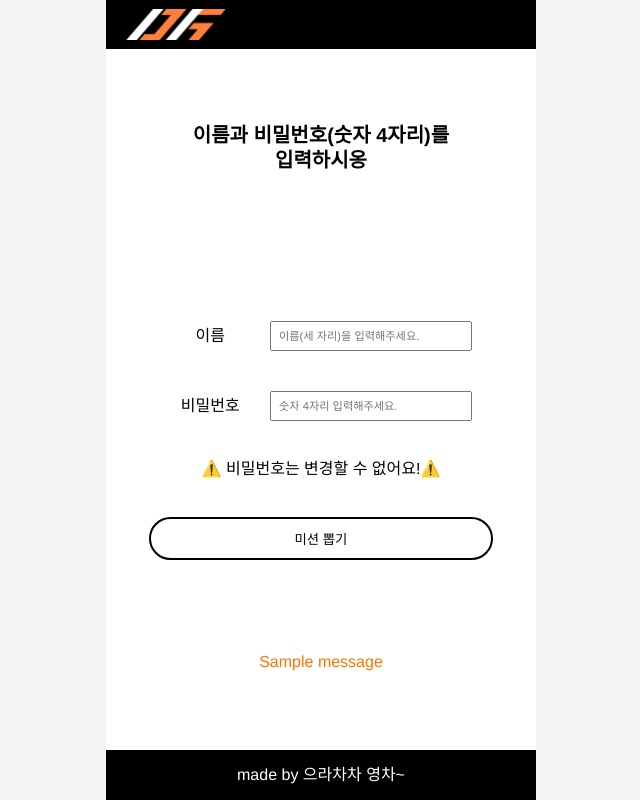
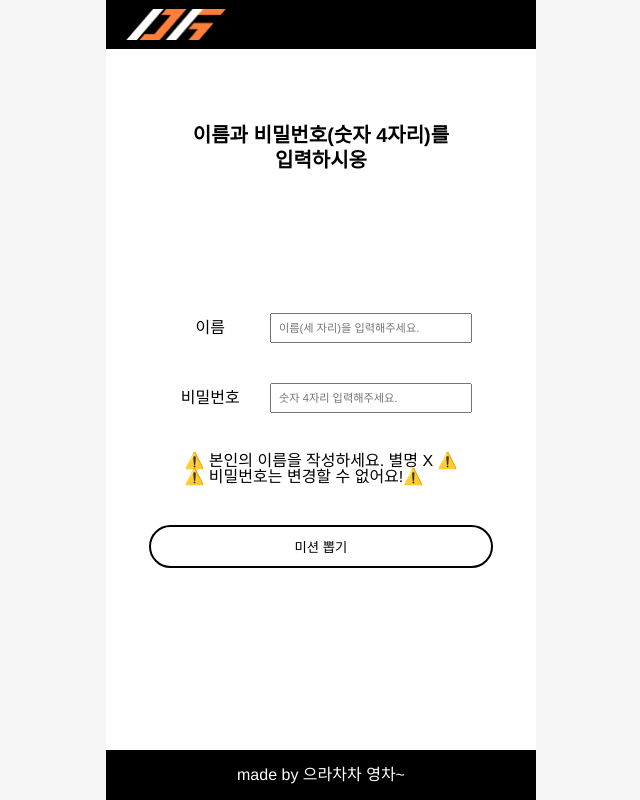
Before and after one commit to coldweek3/mutsa_youngcha, a Django app: page /firstPage/ in a window 1280 px wide. Shown: the whole page, without its empty margins (319-959 px from the left). Run offline with Django 4.2, Linux system fonts and the light colour scheme; tables that the repository leaves empty hold one stand-in row (values such as "Sample post"); one stand-in notice (Sample message) is shown.

Commit message:
🩹 fix: messages.error 모두 alert창으로 변경, 이미 한 번 바꿨으면 alert 바꾼 기록 없으면 다음 페이지

```diff
--- a/mutsa_MT/main/templates/main/firstPage.html
+++ b/mutsa_MT/main/templates/main/firstPage.html
@@ -47,20 +47,27 @@
           />
         </div>
         <div>
+          <!-- 아래 요 문구도 추가 해줄 수 있어? 말 바꿔두 댐 필요없다 싶으면 지워두 대-->
+          <p>⚠️ 본인의 이름을 작성하세요. 별명 X ⚠️</p>
           <p>⚠️ 비밀번호는 변경할 수 없어요!⚠️</p>
-          <!--왜 안 떠.. -> 뜨게 했지롱-->
+          <!--왜 안 떠.. -> 뜨게 했지롱 꺄악 천재 -->
         </div>
         <button type="submit" id="submitBtn" class="subBtn">미션 뽑기</button>
       </div>
 
-      {% if messages %}
-      <div class="alert-messages">
-        {% for message in messages %}
-        <div class="alert {{ message.tags }}">{{ message }}</div>
-        {% endfor %}
-      </div>
-    </form>
-    {% endif %}
+    <script>
+      document.addEventListener("DOMContentLoaded", function () {
+          // 세션에서 오류 메시지를 읽어옵니다.
+          var errorMessage = "{{ request.session.error_message|default:'' }}";
+          if (errorMessage) {
+              alert(errorMessage);
+              // 메시지를 표시한 후 세션에서 삭제합니다.
+              "{% if request.session.error_message %}"
+              delete request.session.error_message;
+              "{% endif %}"
+          }
+      });
+      </script>
 
     <!--
     <script>
--- a/mutsa_MT/main/views.py
+++ b/mutsa_MT/main/views.py
@@ -19,7 +19,8 @@
                     request.session['lion_id'] = lion.id
                     return redirect('missionPage')
                 else:
-                    messages.error(request, "비밀번호가 틀렸다옹")
+                    # messages.error(request, "비밀번호가 틀렸다옹")
+                    request.session['error_message'] = "비밀번호가 틀렸다옹"
             else:
                 if len(password) == 4 and password.isdigit():
                     lion.password = password  # 비밀번호 설정
@@ -27,9 +28,11 @@
                     request.session['lion_id'] = lion.id
                     return redirect('missionPage')
                 else:
-                    messages.error(request, "비밀번호는 숫자 4자리라옹")  # 비밀번호 유효성 검사 실패
+                    # messages.error(request, "비밀번호는 숫자 4자리라옹")
+                    request.session['error_message'] = "비밀번호는 숫자 4자리라옹" # 비밀번호 유효성 검사 실패
         except Lion.DoesNotExist:
-            messages.error(request, "당신은 동멋 라이옹이 아니군요!")  # DB에 이름이 없는 경우
+            # messages.error(request, "당신은 동멋 라이옹이 아니군요!")
+            request.session['error_message'] = "당신은 동멋 MT 참가자 라이옹이 아니군요!"  # DB에 이름이 없는 경우
 
     return render(request, 'main/firstPage.html')
 
@@ -48,18 +51,20 @@
 
     else:
         mission = lion.mission
+
     return render(request, 'main/mission.html', {
-            'lion': lion,
-            'mission': mission
-        })
+        'lion': lion,
+        'mission': mission,
+    })
 
 def changeMissionPage(request):
     lion_id = request.session.get('lion_id')
+
     if not lion_id:
         return redirect('firstPage')
     lion = Lion.objects.get(id=lion_id)
-    if lion.mission_changes >= 1:  # 이미 한 번 미션을 변경했는지 확인
-        messages.error(request, "욕심 그만 부리라옹")
+
+    if lion.mission_changes >= 1: # 한 번 이상이면 stop
         return redirect('missionPage')
 
     if lion.mission:
@@ -73,4 +78,4 @@
             lion.save()
             lion.mission_changes += 1  # 미션 변경 횟수 증가
             lion.save()
-    return redirect('missionPage')
+    return render(request, 'main/changeMission.html')
```
Also changed, not shown: mutsa_MT/main/templates/main/mission.html (+9 -1 lines), mutsa_MT/db.sqlite3, mutsa_MT/mutsa_MT/static/css/mission.css (line endings or trailing spaces).
